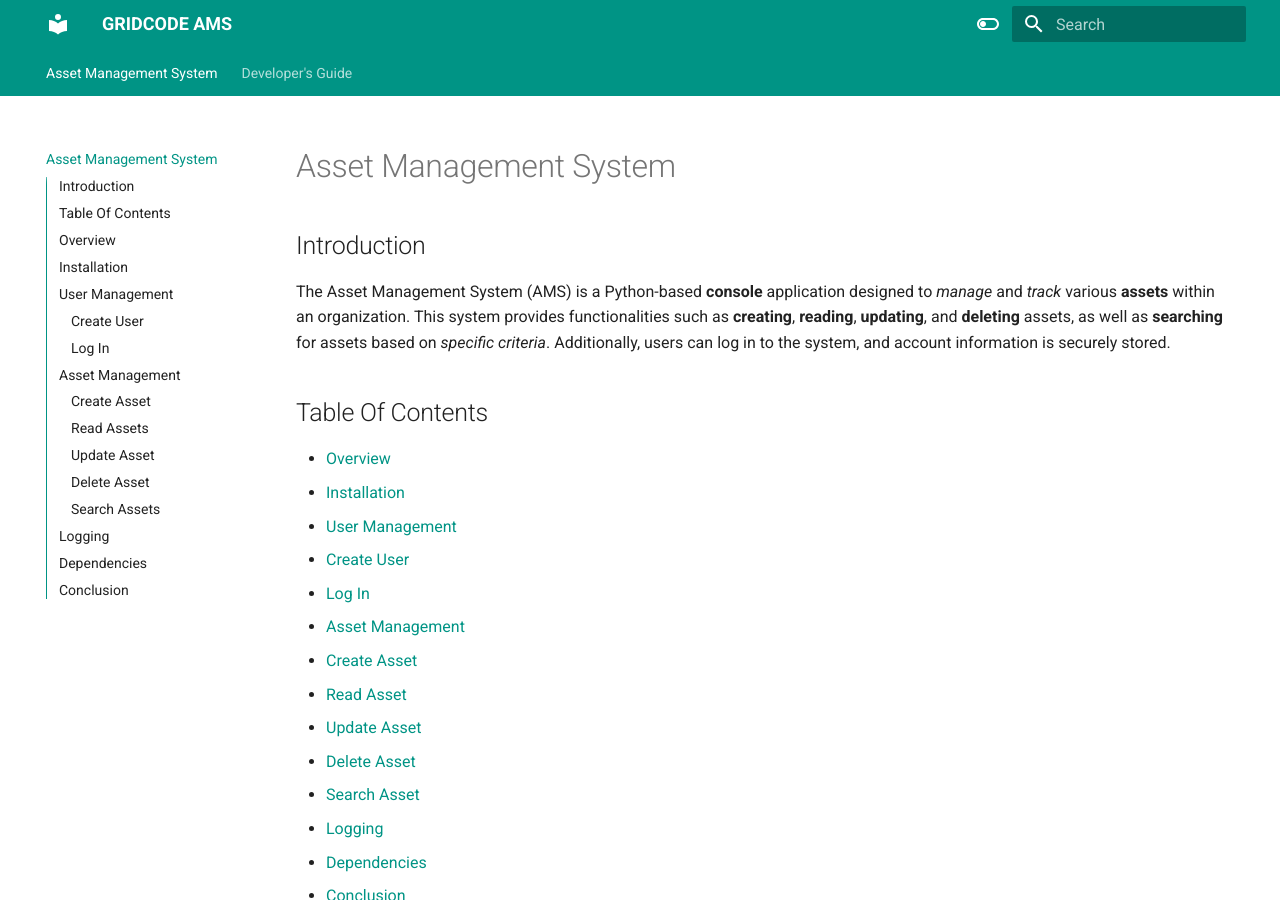
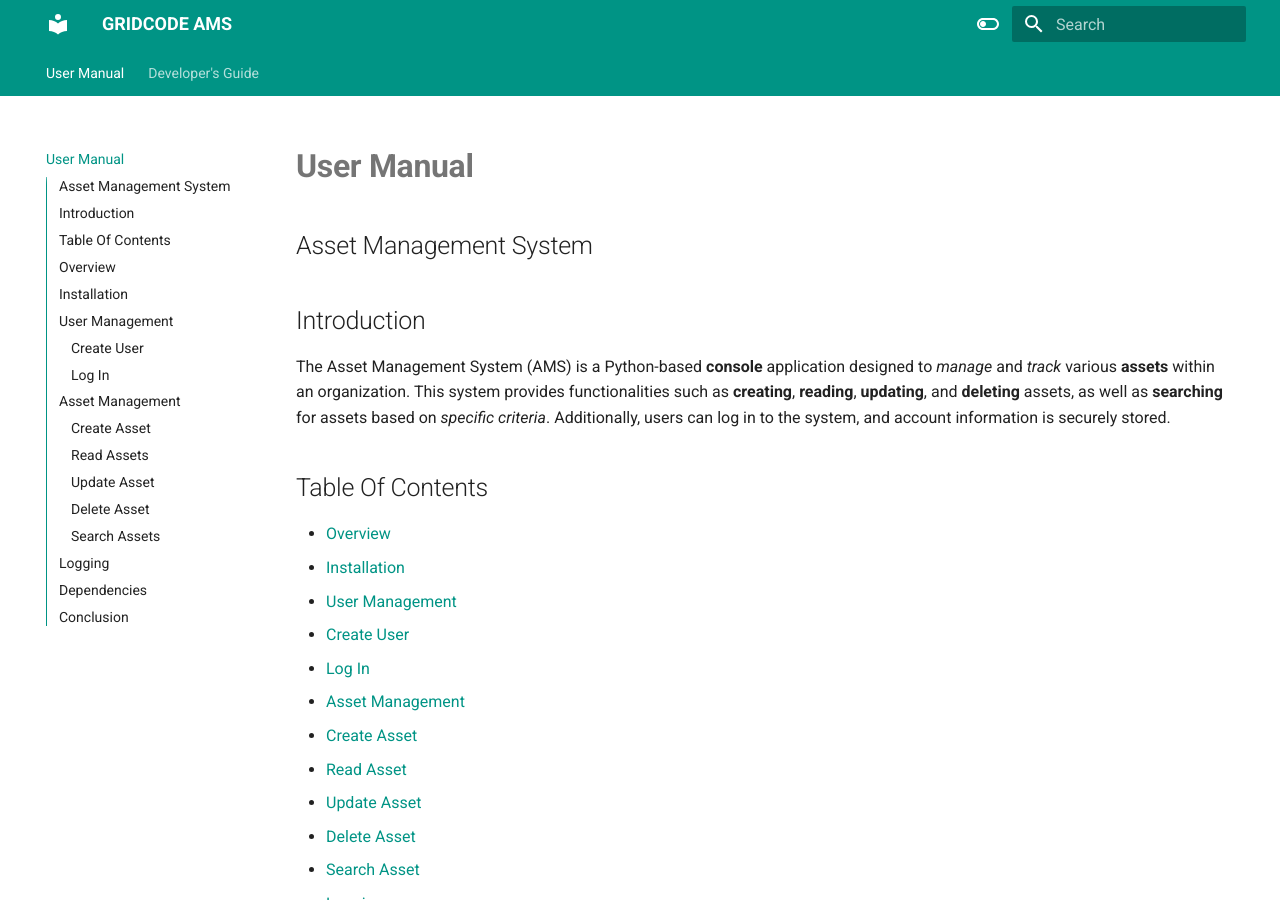
Before and after one commit to amarquaye/gridcode, an MkDocs documentation site: the page built from docs/index.md, in a window 1280 px wide and 900 px high. Built offline with MkDocs 1.6.1 and Material for MkDocs 9.7.7, drawn with Linux system fonts in a browser that asks for light colours.

Commit message:
User Manual

```diff
--- a/docs/index.md
+++ b/docs/index.md
@@ -1,4 +1,6 @@
-# Asset Management System
+# **User Manual**
+
+## Asset Management System
 
 ## Introduction
 
```
